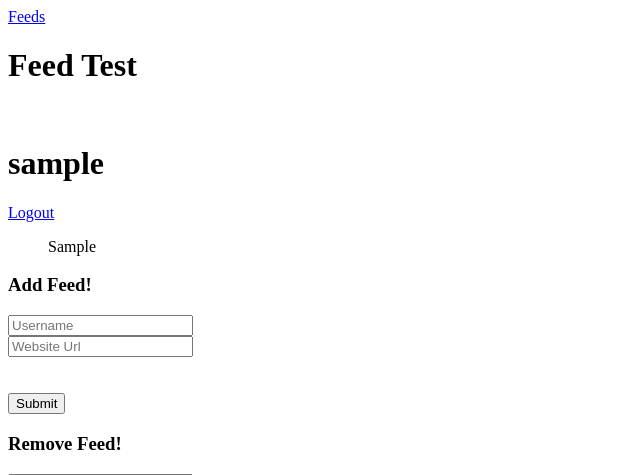
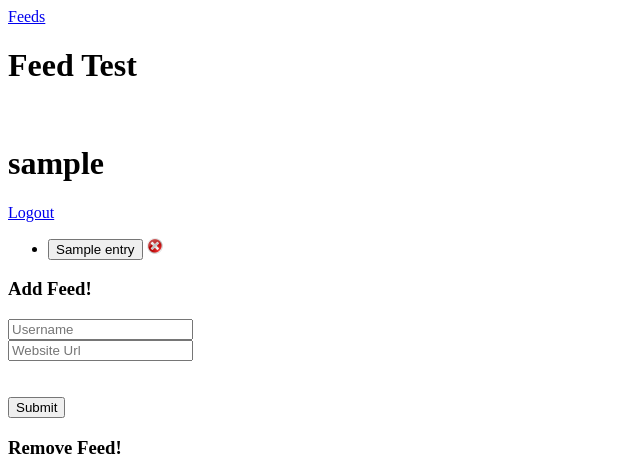
Before and after one commit to ryantanjunming/py_feedme, a Django app: template templates/feeds/myFeeds.html in a window 1280 px wide. Shown: the top 475 px of the page, without its empty margins (0-640 px from the left). Run offline with Django 3.2, Linux system fonts and the light colour scheme; tables that the repository leaves empty hold one stand-in row (values such as "Sample post"); the template is opened without the code that fills it: values that come from a table or form of the project are taken from there, most other values are stand-ins (such as "Sample title", 1, 10 or a date in 2020); parts of the project's set-up code (start-up, migrations or seed data) failed here and were passed over; some libraries are stand-ins or nearby versions.

Commit message:
Moved presentation logic from myFeeds to myFeeds.html template

```diff
--- a/templates/feeds/myFeeds.html
+++ b/templates/feeds/myFeeds.html
@@ -18,7 +18,14 @@
 
             <!--Display my feeds-->
 			<ul id="feedbut">
-				{{myFeeds | safe}}
+				{% for entry in feed_entries %}
+				<li>
+					<button type="button" value="{{ entry.url }}" target="_blank">{{ entry.name }}</button>
+					<a href="{{ entry.del_url }}">
+						<img src="/static/img/delete.png" alt="Delete Button" width="16" height="16">
+					</a>
+				</li>
+				{% endfor %}
 			</ul>
 
             <!--Add Feed-->
```
Also changed, not shown: feeds/views.py (+6 -8 lines).
